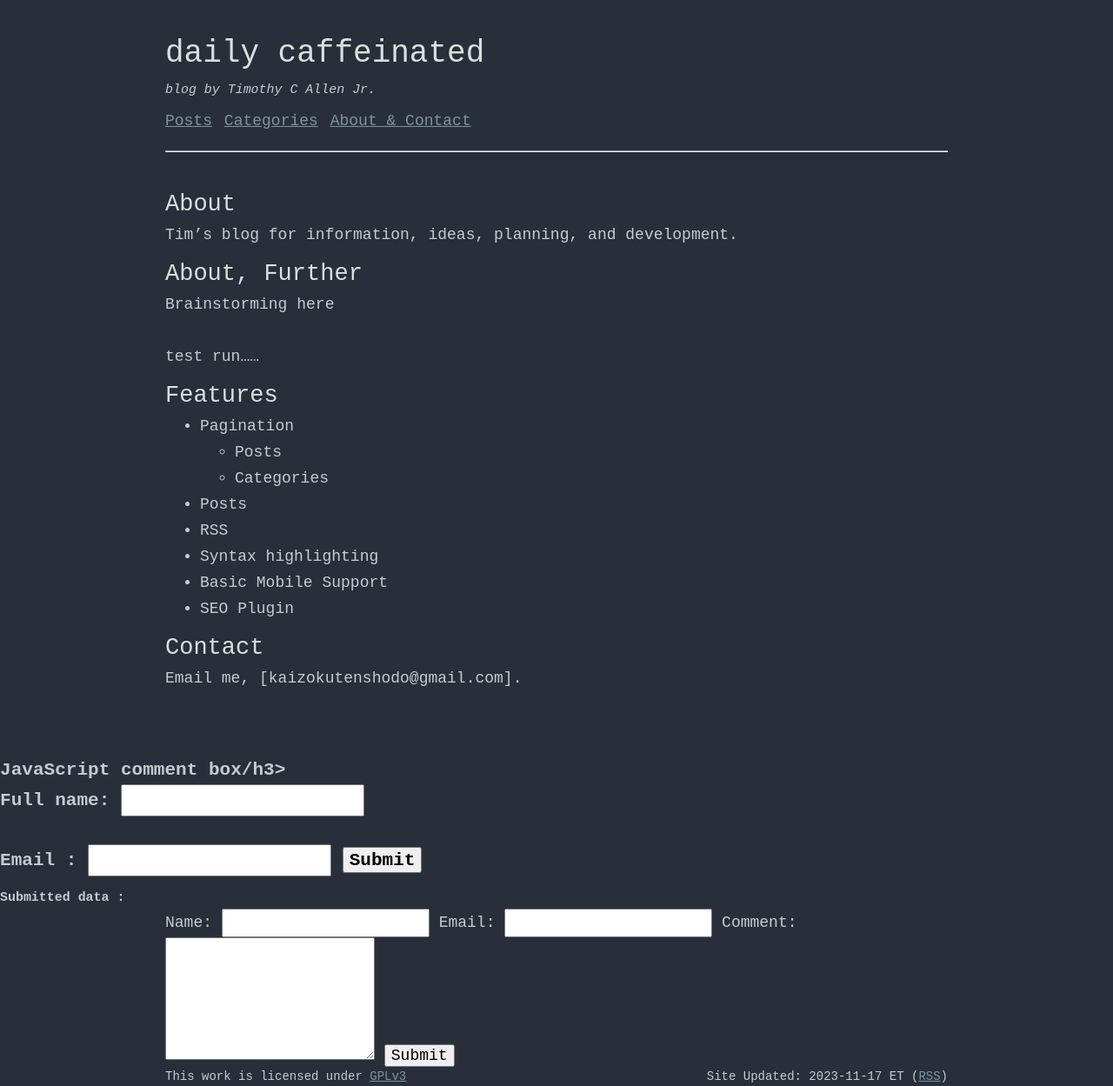
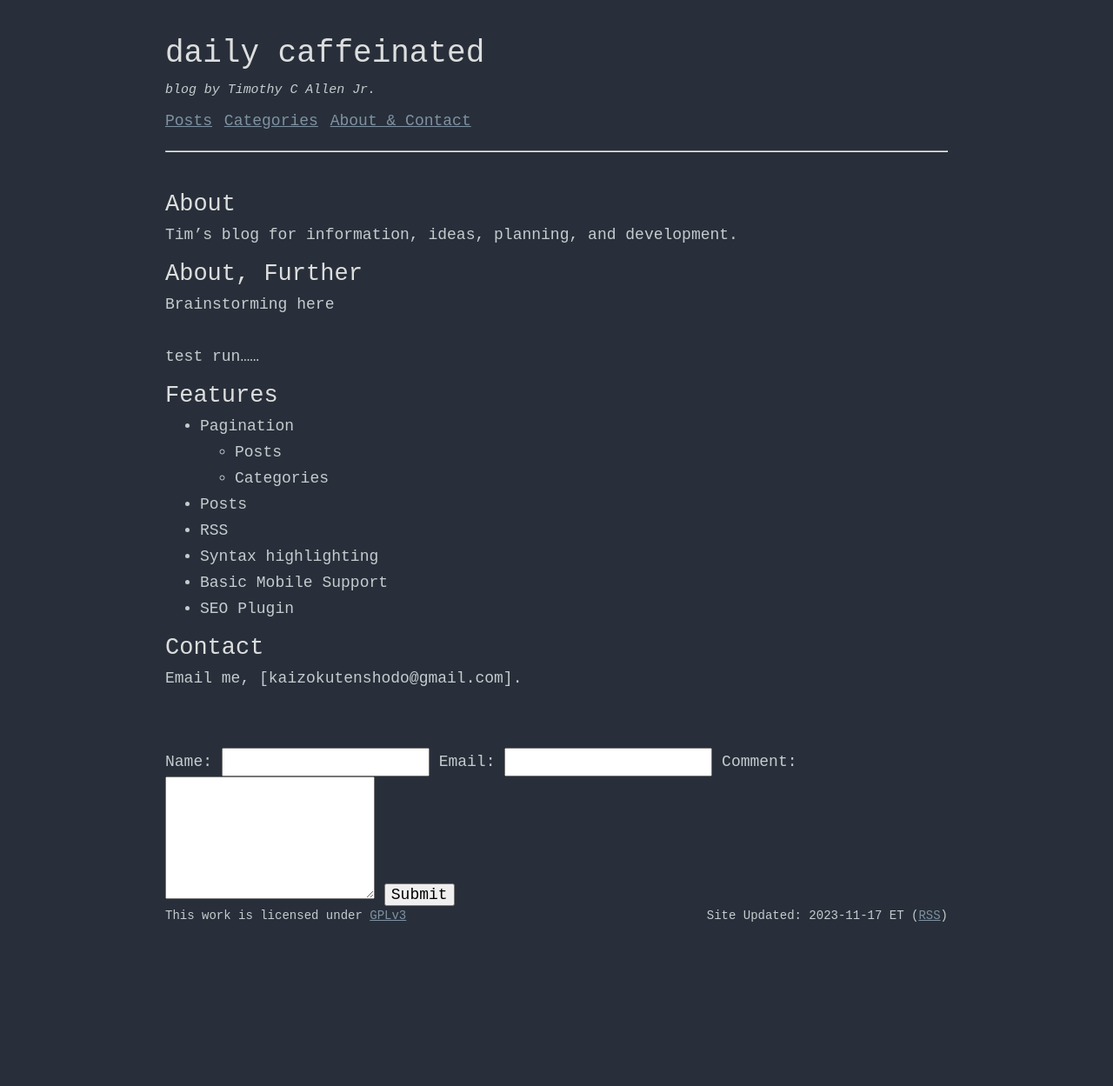
Before and after one commit to sitebytim/Blog, a Jekyll site: the page built from index.md, in a window 1280 px wide. Shown: the whole page at 87% size. Built offline with Jekyll 4.4.1, drawn with Linux system fonts in a browser that asks for light colours; after the commit the page ends 1064 px from its top, so only the background shows below that.

Commit message:
Update default.html

```diff
--- a/_layouts/default.html
+++ b/_layouts/default.html
@@ -16,21 +16,7 @@
             </div>
         </main>
     </div>
-<h3>JavaScript comment box/h3>
-<form id="myForm">
-Full name: <input id="userName" type="text" name="fname">
-<br><br>
-Email : <input id="userEmail" type="text" name="email">
-<input type="button" onclick="myFunction()" value="Submit">
-</form>
-<h5>Submitted data :</h5>
-<p id="data"></p>
-<script>
-function myFunction(){
-let email = document.getElementById("userEmail").value
-let comment = document.getElementById("userComment").value
-}
-</script>
+
     <footer class="wrapper-footer">
         {% include comment-form.html %}
         {% include footer.html %}
```
